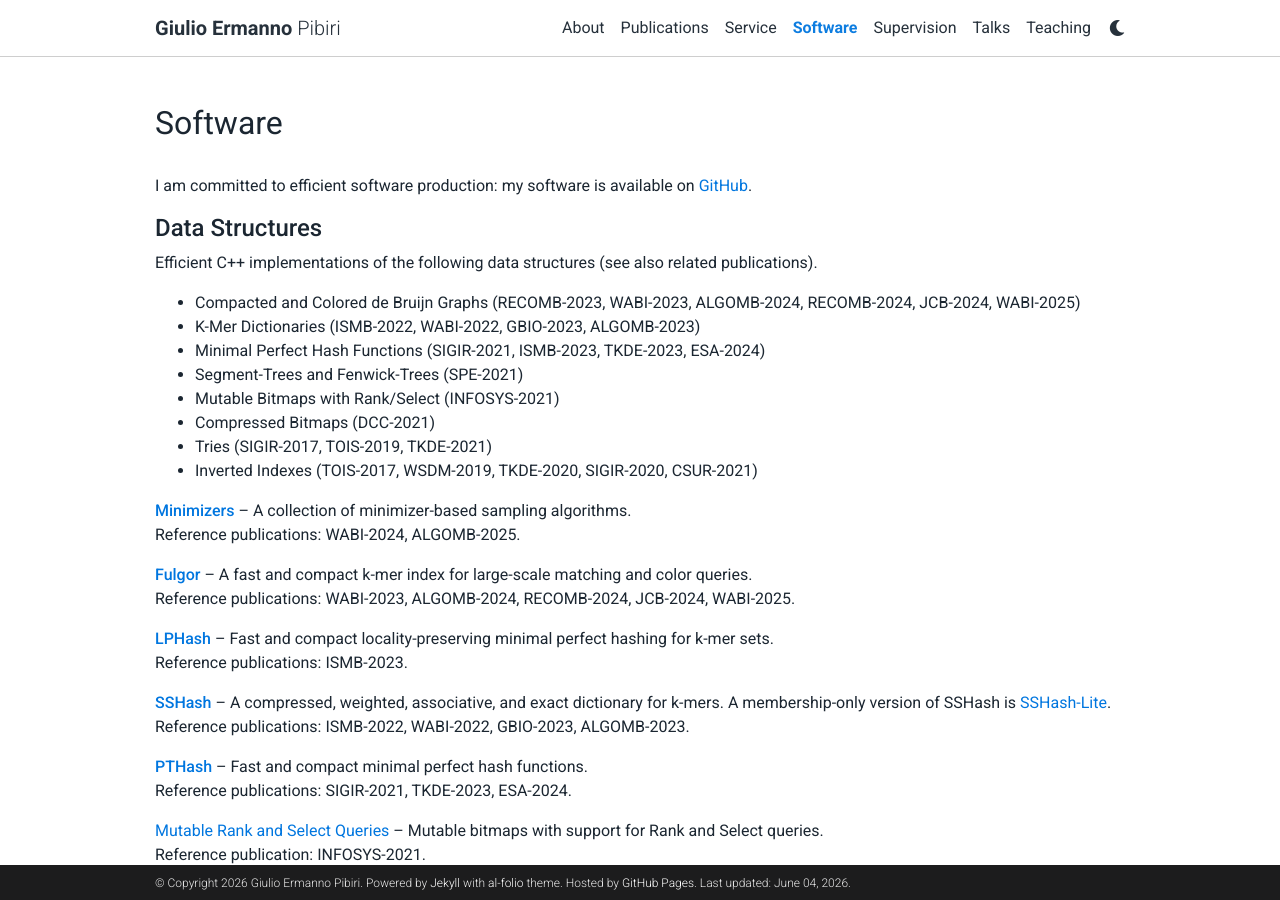
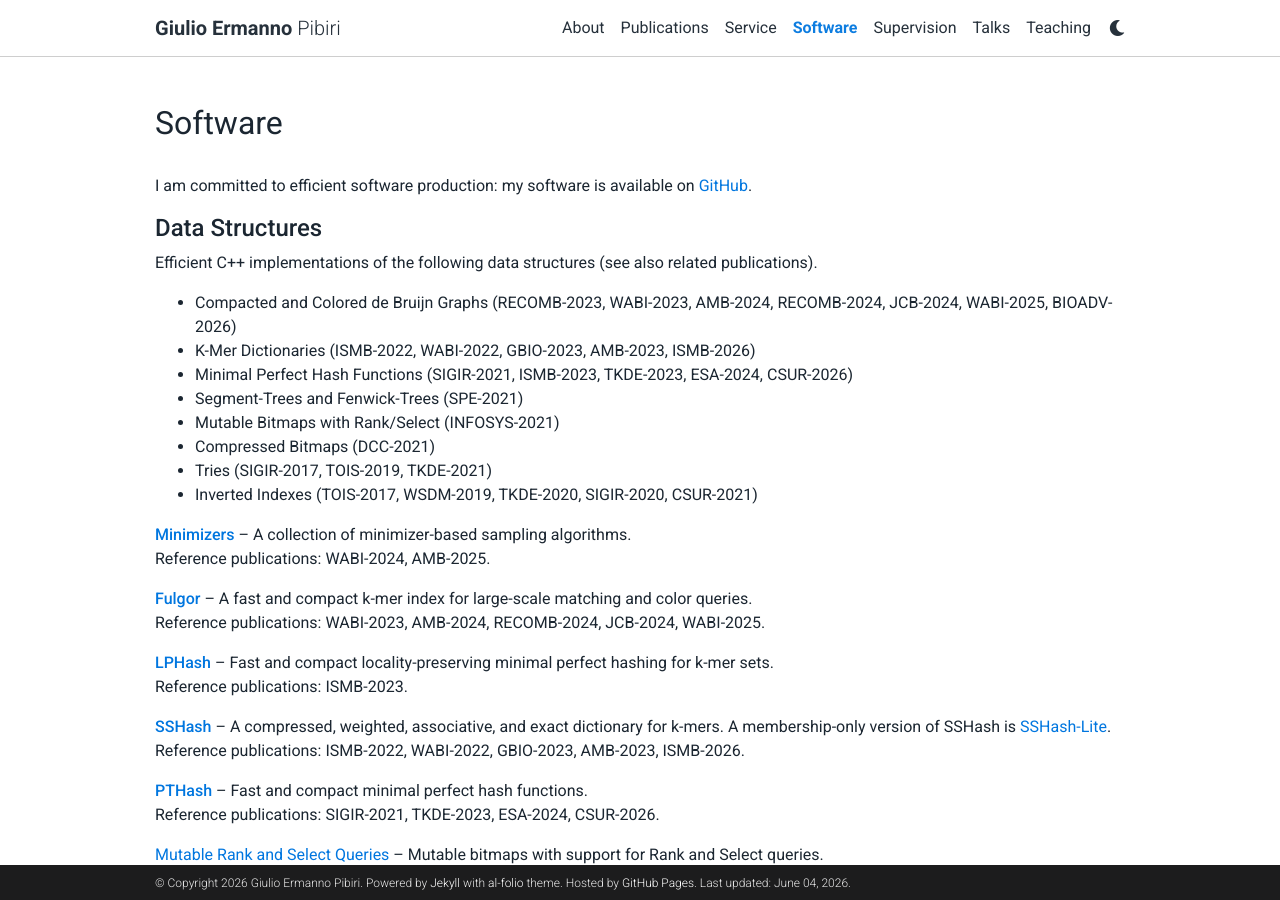
Before and after one commit to jermp/jermp.github.io, a Jekyll site: the page built from _pages/software.md, in a window 1280 px wide and 900 px high. Built offline with Jekyll 4.4.1, drawn with Linux system fonts in a browser that asks for light colours; comment, search, counter and statistics services are not loaded; a style sheet for code colours, icons or effects is not loaded.

Commit message:
software updated

```diff
--- a/_pages/software.md
+++ b/_pages/software.md
@@ -14,9 +14,9 @@ I am committed to efficient software production: my software is available on
 
 Efficient C++ implementations of the following data structures (see also related publications).
 
-- Compacted and Colored de Bruijn Graphs (RECOMB-2023, WABI-2023, ALGOMB-2024, RECOMB-2024, JCB-2024, WABI-2025)
-- K-Mer Dictionaries (ISMB-2022, WABI-2022, GBIO-2023, ALGOMB-2023)
-- Minimal Perfect Hash Functions (SIGIR-2021, ISMB-2023, TKDE-2023, ESA-2024)
+- Compacted and Colored de Bruijn Graphs (RECOMB-2023, WABI-2023, AMB-2024, RECOMB-2024, JCB-2024, WABI-2025, BIOADV-2026)
+- K-Mer Dictionaries (ISMB-2022, WABI-2022, GBIO-2023, AMB-2023, ISMB-2026)
+- Minimal Perfect Hash Functions (SIGIR-2021, ISMB-2023, TKDE-2023, ESA-2024, CSUR-2026)
 - Segment-Trees and Fenwick-Trees (SPE-2021)
 - Mutable Bitmaps with Rank/Select (INFOSYS-2021)
 - Compressed Bitmaps (DCC-2021)
@@ -26,12 +26,12 @@ Efficient C++ implementations of the following data structures (see also related
 **[Minimizers](https://github.com/jermp/minimizers)** --
 A collection of minimizer-based sampling algorithms.
 <br />
-Reference publications: WABI-2024, ALGOMB-2025.
+Reference publications: WABI-2024, AMB-2025.
 
 **[Fulgor](https://github.com/jermp/fulgor)** --
 A fast and compact k-mer index for large-scale matching and color queries.
 <br />
-Reference publications: WABI-2023, ALGOMB-2024, RECOMB-2024, JCB-2024, WABI-2025.
+Reference publications: WABI-2023, AMB-2024, RECOMB-2024, JCB-2024, WABI-2025.
 
 **[LPHash](https://github.com/jermp/lphash)** --
 Fast and compact locality-preserving minimal perfect hashing for k-mer sets.
@@ -42,12 +42,12 @@ Reference publications: ISMB-2023.
 A compressed, weighted, associative, and exact dictionary for k-mers.
 A membership-only version of SSHash is [SSHash-Lite](https://github.com/jermp/sshash-lite).
 <br />
-Reference publications: ISMB-2022, WABI-2022, GBIO-2023, ALGOMB-2023.
+Reference publications: ISMB-2022, WABI-2022, GBIO-2023, AMB-2023, ISMB-2026.
 
 **[PTHash](https://github.com/jermp/pthash)** --
 Fast and compact minimal perfect hash functions.
 <br />
-Reference publications: SIGIR-2021, TKDE-2023, ESA-2024.
+Reference publications: SIGIR-2021, TKDE-2023, ESA-2024, CSUR-2026.
 
 [Mutable Rank and Select Queries](https://github.com/jermp/mutable_rank_select) --
 Mutable bitmaps with support for Rank and Select queries.
```
